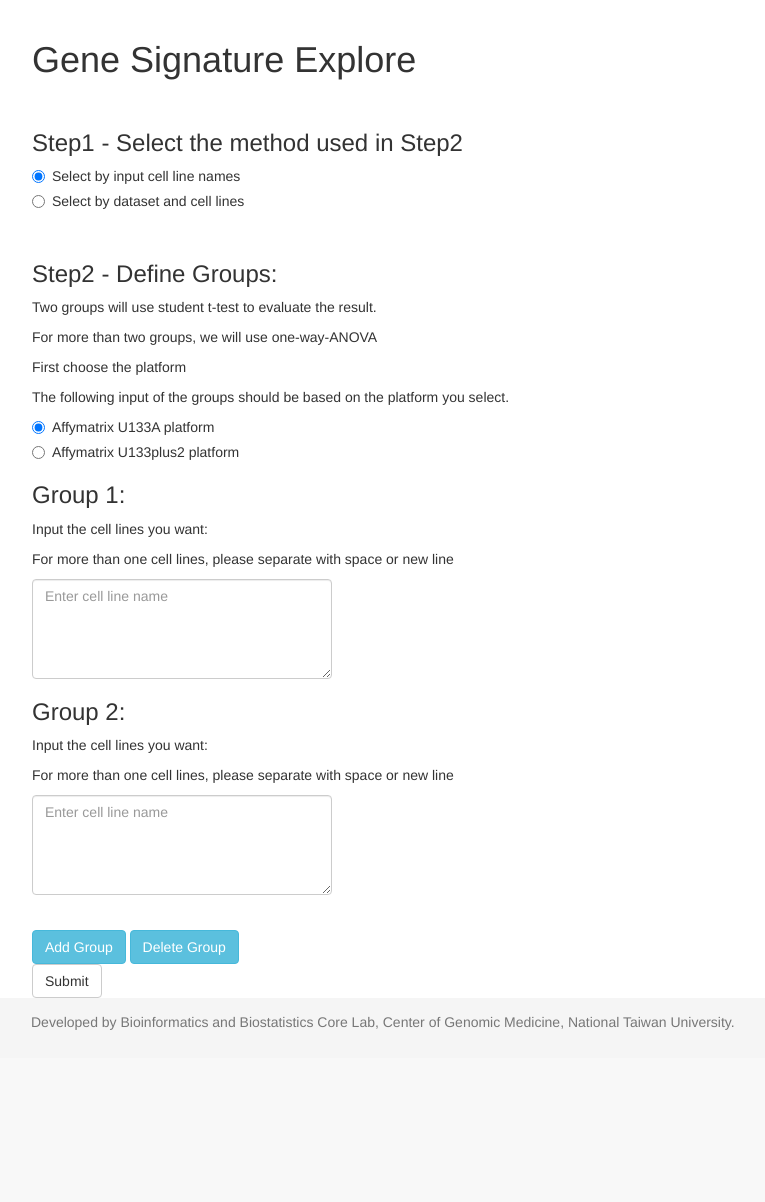
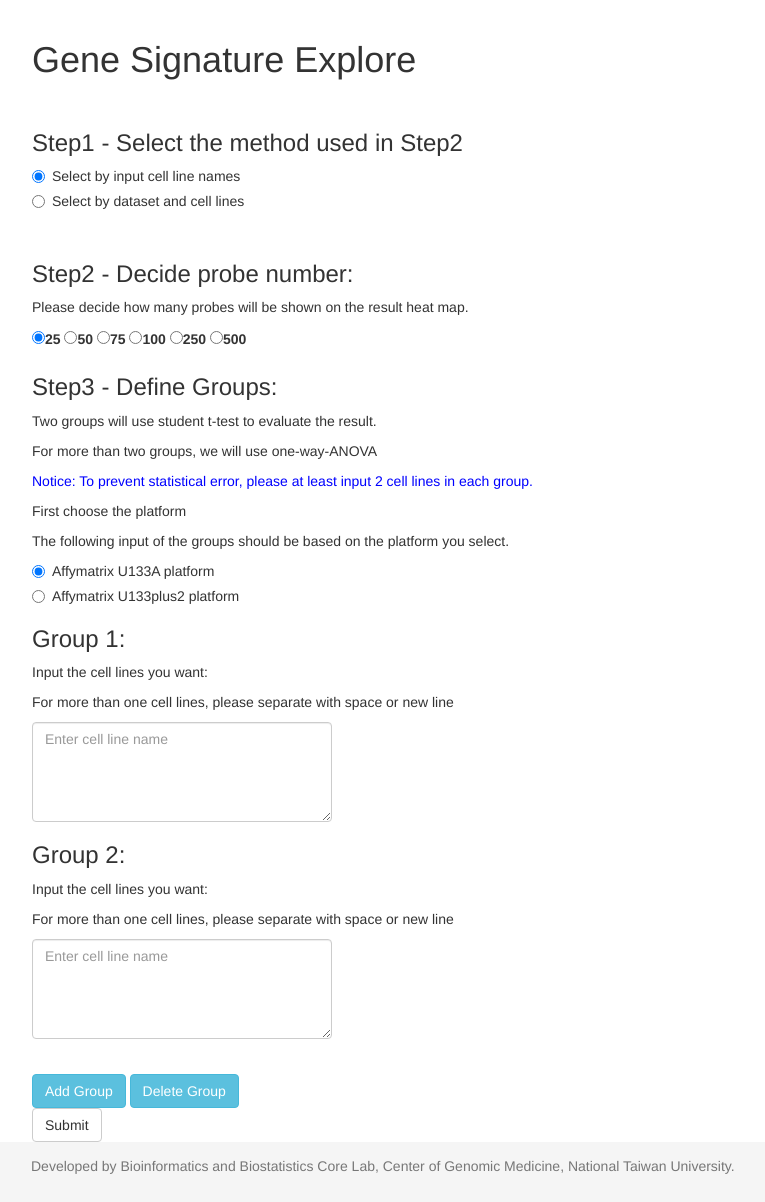
Before and after one commit to LeeYiFang/Carkinos, a Django app: page /gene_signature in a window 1280 px wide. Shown: the part 51-1253 px from the top of the page, without its empty margins (38-803 px from the left). Before the commit the page ends 1081 px from the top, so only its background shows below. Run offline with Django 3.2, Linux system fonts and the light colour scheme; data that the repository does not hold is empty; style sheets or scripts are compiled from the project's sources; parts of the project's set-up code (start-up, migrations or seed data) failed here and were passed over; some libraries are stand-ins or nearby versions.

Commit message:
[function3]
some change[try to show 500 probes]

```diff
--- a/src/probes/urls.py
+++ b/src/probes/urls.py
@@ -2,7 +2,7 @@
 from django.conf.urls import url
 from .views import cellline_microarray  # explicit relative import
 from .views import similar_assessment
-from .views import welcome,pca,help_similar_assessment,gene_signature,heatmap
+from .views import welcome,pca,help_similar_assessment,gene_signature,heatmap,upload
 urlpatterns = [
     url(r'^cellline_microarray$', cellline_microarray, name="cellline_microarray"),
     url(r'^similar_assessment$', similar_assessment, name="similar_assessment"),
@@ -11,5 +11,6 @@ urlpatterns = [
     url(r'^heatmap$',heatmap,name="heatmap"),
     url(r'^gene_signature$',gene_signature,name="gene_signature"),
     url(r'^help_similar_assessment$',help_similar_assessment,name="help_similar_assessment"),
+    url(r'^upload$',upload,name="upload"),
 
 ]
--- a/src/probes/views.py
+++ b/src/probes/views.py
@@ -13,6 +13,8 @@ from sklearn.decomposition import PCA
 from scipy import stats
 
 
+def upload(request):
+    return render_to_response('upload.html',locals())
 
 def welcome(request):
     return render_to_response('welcome.html',locals())
@@ -219,7 +221,7 @@ def heatmap(request):
     if group_counter<=2:
         if len(s_group_dict['g1'])==len(s_group_dict['g2']):
             print("use pair t test")
-            for i in range(0,len(all_probe)):   #need to fix if try to run on laptop
+            for i in range(0,len(all_probe)):   #len(all_probe) need to fix if try to run on laptop
                 presult[all_probe[i]]=stats.ttest_rel(list(val[0][i]),list(val[1][i]),nan_policy='omit')[1]
                 express[all_probe[i]]=np.append(val[0][i],val[1][i]).tolist()
         else:
@@ -249,23 +251,32 @@ def heatmap(request):
     sortkey=sorted(presult,key=presult.get)
 
     counter=1
+    pro_number=int(request.POST['probe_number'])
+    stop_end=pro_number+1
     for w in sortkey:
         #print(presult[w],":",w.Probe_id)
         expression.append(express[w])
         probe_out.append(w.Probe_id+"("+w.Gene_symbol+")")
         counter+=1
-        if counter==21:
+        if counter==stop_end:
             break
 
     n_counter=1
     for n in group_name:
+        sample_counter=1
         for s in s_group_dict[n]:
-            sample_out.append(s.name+"("+s.cell_line_id.name+")"+"(group"+str(n_counter)+")")
+            dataset_n=s.dataset_id.name
+            if dataset_n=="Sanger Cell Line Project":
+                sample_out.append(str(sample_counter)+"-SCLP("+s.cell_line_id.name+")"+"(group"+str(n_counter)+")")
+            else:
+                sample_out.append(str(sample_counter)+"-"+s.dataset_id.name+"("+s.cell_line_id.name+")"+"(group"+str(n_counter)+")")
+            sample_counter+=1
         n_counter+=1
 
 
     return render_to_response('heatmap.html',RequestContext(request,
         {
+        'pro_number':pro_number,
         'sample_out':mark_safe(json.dumps(sample_out)),
         'expression':expression,
         'probe_out':mark_safe(json.dumps(probe_out)),
--- a/src/templates/gene_signature.html
+++ b/src/templates/gene_signature.html
@@ -24,15 +24,23 @@
 
 </br>
 
-<h3>Step2 - Define Groups:</h3>
+<h3>Step2 - Decide probe number:</h3>
+<p>Please decide how many probes will be shown on the result heat map.</p>
+<label>
+        <input type="radio" name="probe_number" value="25" checked>25</input>
+        <input type="radio" name="probe_number" value="50">50 </input>
+        <input type="radio" name="probe_number" value="75">75 </input>
+        <input type="radio" name="probe_number" value="100">100 </input>
+        <input type="radio" name="probe_number" value="250">250 </input>
+        <input type="radio" name="probe_number" value="500">500 </input>
+
+</label>
+
+<h3>Step3 - Define Groups:</h3>
 <p>Two groups will use student t-test to evaluate the result.</p>
 <p>For more than two groups, we will use one-way-ANOVA</p>
-<!--
-add radio to choose 2 groups or more than two groups
+<p style="color:blue;">Notice: To prevent statistical error, please at least input 2 cell lines in each group.</p>
 
-
-
--->
 <style type="text/css">
     .help {display: none}
 </style>
@@ -66,7 +74,7 @@ add radio to choose 2 groups or more than two groups
             <div id="select_a_g1">
                 <p>please select the data set(s) you want to compare:</p>
                 <span class="help" style="color:red;" name="needed1">*Please check at least one dataset<br /></span>
-                <label class="checkbox-inline"><input type="checkbox" name="dataset_g1" id="sanger_g1" value="Sanger Cell Line Project">Sanger Cell Line Project</label>
+                <label class="checkbox-inline"><input type="checkbox" name="dataset_g1" id="sanger_g1" value="Sanger Cell Line Project">Sanger Cell Line Project(SCLP)</label>
             </div>
 
 
@@ -75,7 +83,7 @@ add radio to choose 2 groups or more than two groups
                 <span class="help" style="color:red;" name="needed1">*Please check at least one dataset<br /></span>
                 <p>please select the data set(s) you want to compare:</p>
                 <label class="checkbox-inline"><input type="checkbox" name="dataset_g1" id="nci_g1" value="NCI60">NCI60</label>
-                <label class="checkbox-inline"><input type="checkbox" name="dataset_g1" id="gse_g1" value="GSE36133">GSE36133</label>
+                <label class="checkbox-inline"><input type="checkbox" name="dataset_g1" id="gse_g1" value="GSE36133">CCLE(GSE36133)</label>
 
             </div>
 
@@ -84,7 +92,7 @@ add radio to choose 2 groups or more than two groups
         <div class="panel panel-default" id="sanger_table_g1">
           <!-- Default panel contents -->
             <div class="panel-heading">
-                Sanger Cell Line Project:
+                Sanger Cell Line Project(SCLP):
             </div>
             <div class="panel-body">
                 <p>please select the cell lines you want:</p>
@@ -128,7 +136,7 @@ add radio to choose 2 groups or more than two groups
         <div class="panel panel-default" id="ccle_table_g1">
           <!-- Default panel contents -->
             <div class="panel-heading">
-                GSE36133:
+                CCLE(GSE36133):
             </div>
             <div class="panel-body">
                 <p>please select the cell lines you want:</p>
@@ -172,7 +180,7 @@ add radio to choose 2 groups or more than two groups
             <div id="select_a_g2">
                 <p>please select the data set(s) you want to compare:</p>
                 <span class="help" style="color:red;" name="needed2">*Please check at least one dataset<br /></span>
-                <label class="checkbox-inline"><input type="checkbox" name="dataset_g2" id="sanger_g2" value="Sanger Cell Line Project">Sanger Cell Line Project</label>
+                <label class="checkbox-inline"><input type="checkbox" name="dataset_g2" id="sanger_g2" value="Sanger Cell Line Project">Sanger Cell Line Project(SCLP)</label>
             </div>
 
 
@@ -181,7 +189,7 @@ add radio to choose 2 groups or more than two groups
                 <span class="help" style="color:red;" name="needed2">*Please check at least one dataset<br /></span>
                 <p>please select the data set(s) you want to compare:</p>
                 <label class="checkbox-inline"><input type="checkbox" name="dataset_g2" id="nci_g2" value="NCI60">NCI60</label>
-                <label class="checkbox-inline"><input type="checkbox" name="dataset_g2" id="gse_g2" value="GSE36133">GSE36133</label>
+                <label class="checkbox-inline"><input type="checkbox" name="dataset_g2" id="gse_g2" value="GSE36133">CCLE(GSE36133)</label>
 
             </div>
 
@@ -190,7 +198,7 @@ add radio to choose 2 groups or more than two groups
         <div class="panel panel-default" id="sanger_table_g2"><!--need to change to id-->
           <!-- Default panel contents -->
             <div class="panel-heading">
-                Sanger Cell Line Project:
+                Sanger Cell Line Project(SCLP):
             </div>
             <div class="panel-body">
                 <p>please select the cell lines you want:</p>
@@ -234,7 +242,7 @@ add radio to choose 2 groups or more than two groups
         <div class="panel panel-default" id="ccle_table_g2">
           <!-- Default panel contents -->
             <div class="panel-heading">
-                GSE36133:
+                CCLE(GSE36133):
             </div>
             <div class="panel-body">
                 <p>please select the cell lines you want:</p>
@@ -393,7 +401,7 @@ $("#submit").click(function() {
                     //alert("error!!");
                     ef=1;
                     $("#select_error").append('<br /><p style="color:red;">'+
-                        'The cell line selection part of Sanger Cell Line Project in Group'+ i +' cannot be empty.</p>');
+                        'The cell line selection part of Sanger Cell Line Project(SCLP) in Group'+ i +' cannot be empty.</p>');
 
                 };
             };
@@ -415,7 +423,7 @@ $("#submit").click(function() {
                     //alert("error!!");
                     ef=1;
                     $("#select_error").append('<br /><p style="color:red;">'+
-                        'The cell line selection part of GSE36133 in Group'+ i +' cannot be empty.</p>');
+                        'The cell line selection part of CCLE(GSE36133) in Group'+ i +' cannot be empty.</p>');
 
                 };
             };
@@ -445,9 +453,15 @@ $("#submit").click(function() {
         for (var i=1;i<=num; i++)
         {
             var lines = $("textarea[id='cellline_g"+i+"']").val().split(/\s+/);
-
+            var counter=0;
             for (var j=0; j < lines.length; j++)
             {
+               //長度不為0才往下做(或內容為空白)
+              if(lines[j].length==0)
+              {
+                counter=counter+1;
+                continue;
+              }
               //if not found will equal -1
               if($("#U133A-id").is(':checked'))
               {
@@ -470,7 +484,12 @@ $("#submit").click(function() {
                   };
               };
             };
-
+            if(counter==lines.length)
+            {
+                $("#error_display").append('<br /><p style="color:red;">' +
+                    'please input at least one cell line in Group' + i +'</p>');
+                ef=1;
+            }
 
         };
 
@@ -571,7 +590,7 @@ $(document).on('click', '#add_group', function() {
                         '<div id="select_a_g'+index+'">'+
                             '<p>please select the data set(s) you want to compare:</p>'+
                             '<span class="help" style="color:red;" name="needed'+index+'">*Please check at least one dataset<br /></span>'+
-                            '<label class="checkbox-inline"><input type="checkbox" name="dataset_g'+index+'" id="sanger_g'+index+'" value="Sanger Cell Line Project">Sanger Cell Line Project</label>'+
+                            '<label class="checkbox-inline"><input type="checkbox" name="dataset_g'+index+'" id="sanger_g'+index+'" value="Sanger Cell Line Project">Sanger Cell Line Project(SCLP)</label>'+
                         '</div>'+
 
 
@@ -580,7 +599,7 @@ $(document).on('click', '#add_group', function() {
                             '<span class="help" style="color:red;" name="needed'+index+'">*Please check at least one dataset<br /></span>'+
                             '<p>please select the data set(s) you want to compare:</p>'+
                             '<label class="checkbox-inline"><input type="checkbox" name="dataset_g'+index+'" id="nci_g'+index+'" value="NCI60">NCI60</label>'+
-                            '<label class="checkbox-inline"><input type="checkbox" name="dataset_g'+index+'" id="gse_g'+index+'" value="GSE36133">GSE36133</label>'+
+                            '<label class="checkbox-inline"><input type="checkbox" name="dataset_g'+index+'" id="gse_g'+index+'" value="GSE36133">CCLE(GSE36133)</label>'+
 
                         '</div>'+
 
@@ -590,7 +609,7 @@ $(document).on('click', '#add_group', function() {
 
                 '<div id="select_g'+index+'">'+
                     '<div class="panel panel-default" id="sanger_table_g'+index+'">'+
-                        '<div class="panel-heading">Sanger Cell Line Project:</div>'+
+                        '<div class="panel-heading">Sanger Cell Line Project(SCLP):</div>'+
                         '<div class="panel-body">'+
                             '<p>please select the cell lines you want:</p>'+
                             '<div id="test_g'+index+'"></div>'+
@@ -631,7 +650,7 @@ $(document).on('click', '#add_group', function() {
                     '</div>'+
 
                     '<div class="panel panel-default" id="ccle_table_g'+index+'">'+
-                        '<div class="panel-heading">GSE36133:</div>'+
+                        '<div class="panel-heading">CCLE(GSE36133):</div>'+
                         '<div class="panel-body">'+
                             '<p>please select the cell lines you want:</p>'+
                             '<div id="test_ccle_g'+index+'"></div>'+
```
Also changed, not shown: src/templates/heatmap.html (+5 -4 lines), src/templates/upload.html (added, +7 -0 lines).
